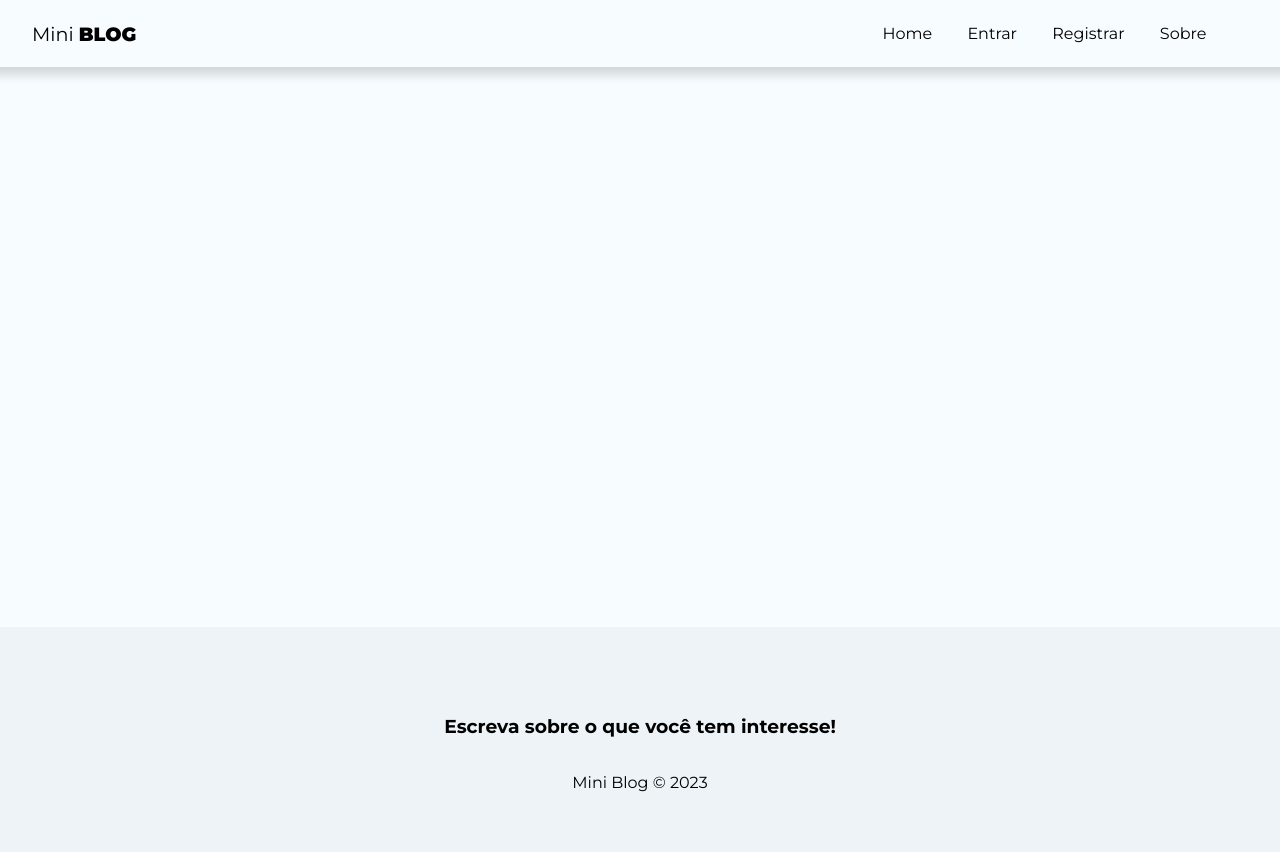
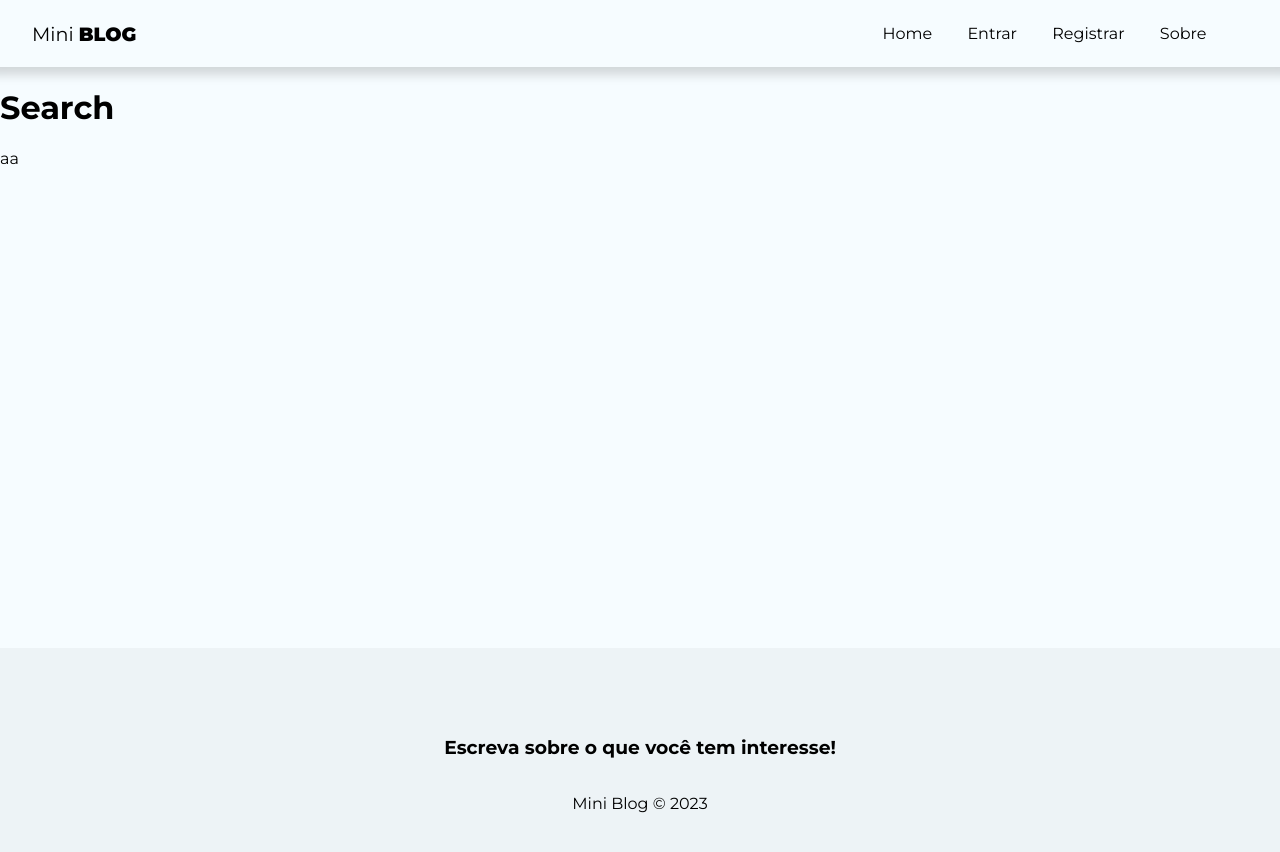
Before and after one commit to Merus23/Miniblog, a React (Vite) app: page /search in a window 1280 px wide. Shown: the top 852 px of the page. Built offline with nearby package versions, Linux system fonts and the light colour scheme; no server answers.

Commit message:
feat: adding the useQuery hook, create the Search folder with Search component and integrate this on Home page

```diff
--- a/src/App.jsx
+++ b/src/App.jsx
@@ -18,6 +18,7 @@ import Login from './pages/Login/Login';
 import Register from './pages/Register/Register';
 import CreatePost from './pages/CreatePost/CreatePost';
 import Dashboard from './pages/Dashboard/Dashboard';
+import Search from './pages/Search/Search';
 
 
 function App() {
@@ -50,6 +51,7 @@ function App() {
               <Routes>
                 <Route path="/" element={<Home/>} />
                 <Route path="/about" element={<About/>} />
+                <Route path="/search" element={<Search/>} />
                 <Route path="/login" element={!user ? <Login/> : <Navigate to="/"/>} />
                 <Route path="/register" element={!user ? <Register/> : <Navigate to="/"/>} />
                 <Route path="/posts/create" element={user ? <CreatePost/> : <Navigate to="/login" />} />
--- /dev/null
+++ b/src/hooks/useQuery.jsx
@@ -0,0 +1,13 @@
+import React from "react";
+import { useLocation } from "react-router-dom";
+import { useMemo } from "react";
+
+export function useQuery() {
+    const {search} = useLocation();
+
+    return useMemo(() => {
+        return new URLSearchParams(search);
+    }, [search]);
+
+
+}
--- a/src/pages/Home/Home.jsx
+++ b/src/pages/Home/Home.jsx
@@ -1,6 +1,6 @@
 import React from 'react';
 import styles from './Home.module.css';
-import { useNavigate, Link } from 'react-router-dom';
+import { useNavigate, Link, Navigate } from 'react-router-dom';
 import { useState } from 'react';
 
 import { useFetchDocuments } from '../../hooks/useFetchDocuments';
@@ -9,11 +9,13 @@ function Home() {
 
   const [query, setQuery] = useState('');
   const {documents: posts, loading} = useFetchDocuments('posts');
-
+  const navigate = useNavigate();
 
   const handleSubmit = (e) => {
     e.preventDefault();
-    navigate('/search');
+    if (query) {
+      return navigate(`/search?q=${query}`);
+    }
   }
 
 
--- /dev/null
+++ b/src/pages/Search/Search.jsx
@@ -0,0 +1,18 @@
+import React from 'react'
+
+import { useFetchDocuments } from '../../hooks/useFetchDocuments'
+import { useQuery } from '../../hooks/useQuery'
+
+const Search = () => {
+    const query = useQuery();
+    const search = query.get("q");
+
+    return (
+        <div>
+        <h1>Search</h1>
+        <p>aa</p>
+        </div>
+    )
+}
+
+export default Search
```
Also changed, not shown: src/pages/Search/Search.module.css (added).
